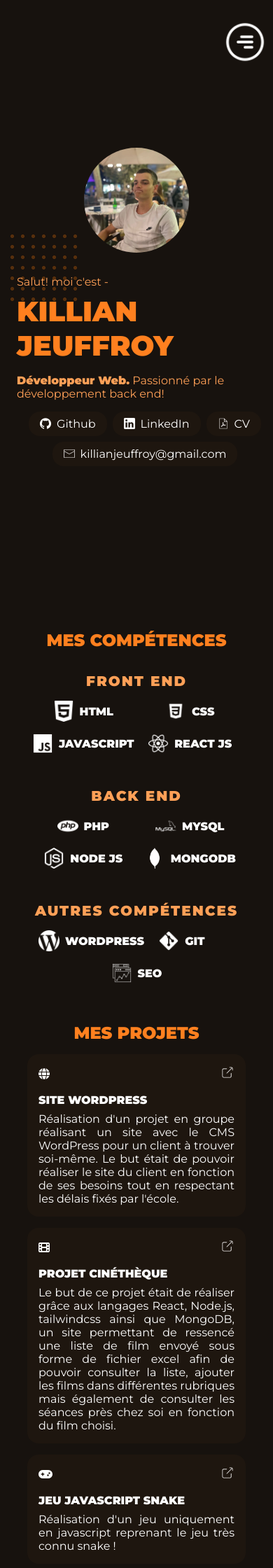
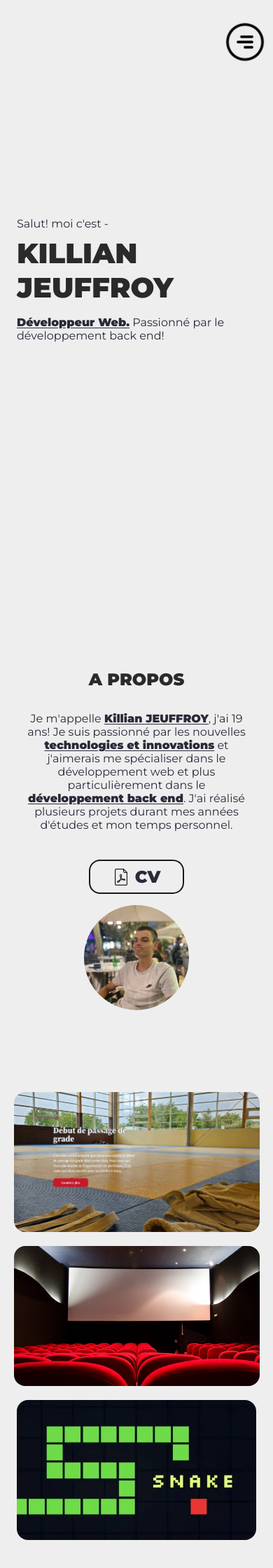
Before and after one commit to killianx45/portfolio_web2024, a PHP site: page / in a window 390 px wide. Shown: the top 2240 px of the page at 70% size. Run offline with PHP 8.4, Linux system fonts and the light colour scheme; some libraries are stand-ins or nearby versions.

Commit message:
modification du style et ajout de GSAP pour les animations sur la page

```diff
--- a/frontoffice/asset/css/app.css
+++ b/frontoffice/asset/css/app.css
@@ -7,14 +7,14 @@
   scroll-behavior: smooth;
 }
 :root {
-  --bg-primary: #17120e;
-  --bg-secondary: #1e160f;
+  --bg-primary: #eeeeee;
+  --bg-secondary: #191919;
   --bg-orange6: #66350c;
   --text-color: #fff;
   --black-color: #000;
-  --text-color-secondary: #ffa057;
-  --text-color-primary: #ff801f;
-  --low-contrast: #7e451d;
+  --text-color-secondary: #282a39;
+  --text-color-primary: #2a2a2a;
+  --low-contrast: #2a2a2a;
 }
 body {
   background: var(--bg-primary);
@@ -24,6 +24,8 @@ body {
 em {
   font-style: normal;
   font-weight: 900;
+  text-decoration: underline;
+  text-underline-offset: 2px;
 }
 
 /** HEADER **/
@@ -35,34 +37,12 @@ header {
   width: 100%;
   height: 100vh;
 }
-.background-line {
-  background-image: radial-gradient(var(--bg-orange6) 2.5px, transparent 2.5px);
-  background-size: 15px 15px;
-  background-color: var(--bg-primary);
-  opacity: 0.8;
-  width: 100px;
-  height: 100px;
-  position: absolute;
-  top: 330px;
-  left: 10px;
-  z-index: -1;
-}
+
 .header-content {
   margin-top: 32px;
   width: 100%;
 }
-.img-pp {
-  display: flex;
-  align-items: center;
-  justify-content: center;
-}
-.header-content .img-pp img {
-  width: 150px;
-  height: 150px;
-  border-radius: 50%;
-  margin-bottom: 16px;
-  object-fit: cover;
-}
+
 .header-content p {
   font-family: "Montserrat", sans-serif;
   margin-top: 16px;
@@ -81,32 +61,7 @@ h2 {
   font-weight: 900;
   color: var(--text-color-primary);
   font-size: 40px;
-}
-
-.social-media {
-  display: flex;
-  align-items: center;
-  flex-flow: row wrap;
-  margin-top: 16px;
-  margin-left: 24px;
-  gap: 8px;
-}
-.header-content .social-media a {
-  font-family: "Montserrat", sans-serif;
-  font-size: 16px;
-  color: #fff;
-  text-align: center;
-  text-decoration: none;
-  background: var(--bg-secondary);
-  padding: 8px 16px;
-  border-radius: 16px;
-  display: flex;
-  align-items: center;
-}
-.header-content a img {
-  width: 16px;
-  height: 16px;
-  margin-right: 8px;
+  clip-path: polygon(0 0, 100% 0, 100% 100%, 0 100%);
 }
 
 @media screen and (min-width: 744px) {
@@ -378,6 +232,135 @@ h2 {
   }
 }
 
+/** A PROPOS **/
+
+#propos {
+  display: flex;
+  flex-direction: column;
+  margin-top: 56px;
+}
+
+#propos h3 {
+  font-family: "Montserrat", sans-serif;
+  font-weight: 900;
+  text-align: center;
+  font-size: 24px;
+  color: var(--text-color-primary);
+  text-transform: uppercase;
+  margin-top: 56px;
+  margin-bottom: 16px;
+}
+
+.content-propos {
+  display: flex;
+  flex-direction: column;
+  gap: 16px;
+}
+
+.text-propos {
+  display: flex;
+  align-items: center;
+  flex-direction: column;
+  gap: 16px;
+}
+
+.text-propos p {
+  font-family: "Montserrat", sans-serif;
+  font-size: 16px;
+  color: var(--text-color-secondary);
+  margin-top: 16px;
+  margin-bottom: 8px;
+  text-align: center;
+  width: 80%;
+}
+
+.content-propos .text-propos a {
+  font-family: "Montserrat", sans-serif;
+  font-size: 24px;
+  color: var(--text-color-secondary);
+  font-weight: 900;
+  text-align: center;
+  text-decoration: none;
+  border: var(--bg-secondary) 2px solid;
+  margin-top: 16px;
+  padding: 8px 32px;
+  border-radius: 16px;
+  display: flex;
+  align-items: center;
+}
+.text-propos a img {
+  width: 24px;
+  height: 24px;
+  margin-right: 8px;
+}
+
+.img-pp {
+  display: flex;
+  align-items: center;
+  justify-content: center;
+}
+.img-pp img {
+  width: 150px;
+  height: 150px;
+  border-radius: 50%;
+  margin-bottom: 16px;
+  object-fit: cover;
+}
+
+@media screen and (min-width: 744px) {
+  #propos h3 {
+    font-size: 32px;
+  }
+  .content-propos {
+    flex-direction: row;
+    gap: 32px;
+  }
+  #propos p {
+    font-size: 16px;
+    width: 50%;
+  }
+  .text-propos a {
+    font-size: 24px;
+  }
+  .img-pp {
+    margin-right: 75px;
+  }
+  .img-pp img {
+    width: 200px;
+    height: 200px;
+  }
+}
+
+@media screen and (min-width: 1024px) {
+  .content-propos {
+    flex-direction: row;
+    gap: 32px;
+  }
+  #propos h3 {
+    font-size: 42px;
+  }
+  #propos p {
+    font-size: 24px;
+    width: 50%;
+  }
+  .text-propos a {
+    font-size: 24px;
+  }
+  .img-pp img {
+    width: 250px;
+    height: 250px;
+    margin-left: 40px;
+    -webkit-filter: blur(3px);
+    filter: blur(3px);
+    -webkit-transition: 0.3s ease-in-out;
+    transition: 0.3s ease-in-out;
+  }
+  .img-pp img:hover {
+    -webkit-filter: blur(0);
+    filter: blur(0);
+  }
+}
+
 /** MES COMPETENCES **/
 
 #competences h3 {
@@ -404,29 +396,41 @@ h2 {
   font-family: "Montserrat", sans-serif;
   font-weight: 900;
   font-size: 20px;
-  color: var(--text-color-secondary);
+  color: var(--bg-primary);
   text-transform: uppercase;
-  margin-top: 16px;
+  margin-top: 24px;
   letter-spacing: 2px;
   text-align: center;
 }
 
+.competences {
+  background: var(--bg-secondary);
+  border-radius: 16px;
+  display: flex;
+  flex-direction: column;
+  align-items: center;
+  gap: 16px;
+  width: 80%;
+  height: 350px;
+  margin-top: 16px;
+  padding: 16px;
+}
+
 .competences-front {
   display: flex;
-  flex-flow: wrap;
+  flex-direction: column;
   align-items: center;
   justify-content: center;
-  margin-top: 16px;
+  margin-top: 24px;
   gap: 16px;
 }
 
 .competences-front-item {
-  width: 35%;
   display: flex;
   align-items: center;
   justify-content: center;
   flex-direction: row;
-  gap: 8px;
+  gap: 16px;
 }
 
 .competences-front-item img {
@@ -437,7 +441,7 @@ h2 {
 .competences-front-item h5 {
   font-family: "Montserrat", sans-serif;
   font-size: 16px;
-  color: #fff;
+  color: var(--bg-primary);
   text-align: center;
   text-transform: uppercase;
 }
@@ -520,56 +529,26 @@ h2 {
 .slide-container {
   display: flex;
   flex-direction: column;
+  align-items: center;
+  justify-content: center;
   gap: 16px;
-  background: var(--bg-secondary);
   border-radius: 16px;
-  padding: 16px;
-  width: 80%;
-  height: 100%;
+  width: 90%;
 }
 
-.slide-img {
-  display: flex;
-  align-items: center;
-  justify-content: space-between;
-  z-index: 1;
-}
-.slide-img img {
-  width: 20px;
-  height: 20px;
+.slide-container img {
+  width: 100%;
+  height: 200px;
   border-radius: 16px;
-  z-index: 1;
-}
-.slide-img i {
-  font-size: 16px;
-  color: #fff;
-  z-index: 1;
-}
-.slide-content {
-  display: flex;
-  flex-direction: column;
-  gap: 8px;
-  z-index: 1;
-}
-.slide-content h4 {
-  font-family: "Montserrat", sans-serif;
-  font-weight: 900;
-  font-size: 16px;
-  color: #fff;
-  text-transform: uppercase;
-}
-.slide-content p {
-  font-family: "Montserrat", sans-serif;
-  font-size: 16px;
-  color: #fff;
-  text-align: justify;
-  margin-left: 0px;
-  width: 100%;
+  object-fit: cover;
 }
 
 @media screen and (min-width: 744px) {
   #projets h3 {
     font-size: 32px;
+  }
+  .slides {
+    width: 100%;
   }
   .slide-container {
     width: 70%;
@@ -629,9 +618,9 @@ h2 {
 .social-media {
   display: flex;
   align-items: center;
-  justify-content: center;
   flex-flow: row wrap;
   margin-top: 16px;
+  margin-left: 24px;
   gap: 8px;
 }
 .social-media a {
--- a/frontoffice/asset/js/app.js
+++ b/frontoffice/asset/js/app.js
@@ -32,13 +32,78 @@ menuIcon.addEventListener("click", function () {
   if (menuBox.classList.contains("open-menu")) {
     menuIcon.src = "frontoffice/asset/img/close1.webp";
   } else {
-    menuIcon.src = "frontoffice/asset/img/menu1.webp";
+    menuIcon.src = "frontoffice/asset/img/menu.webp";
   }
 });
 
 li.forEach(function (item) {
   item.addEventListener("click", function () {
     menuBox.classList.remove("open-menu");
-    menuIcon.src = "frontoffice/asset/img/menu1.webp";
+    menuIcon.src = "frontoffice/asset/img/menu.webp";
   });
 });
+
+// animations avec GSAP et ScrollTrigger
+
+gsap.registerPlugin(ScrollTrigger);
+
+gsap.from(".social-media a", {
+  scrollTrigger: {
+    trigger: ".social-media",
+    toggleActions: "restart none none reverse",
+    start: "top 50%",
+    end: "bottom 30%",
+  },
+  y: 100,
+  opacity: 0,
+  scale: 0,
+  ease: "elastic.out(0.4,0.15)",
+  duration: 1,
+  stagger: 0.2,
+});
+
+gsap.from("#section-projets", {
+  scrollTrigger: {
+    trigger: "#section-projets",
+    toggleActions: "restart none none reverse",
+    start: "top 80%",
+  },
+  x: "-100vw",
+  duration: 0.5,
+});
+
+gsap.from(".slides-container", {
+  scrollTrigger: {
+    trigger: ".slides-container",
+    start: "top center",
+  },
+  y: "100vh",
+  duration: 0.5,
+  stagger: 0.5,
+});
+
+if (window.innerWidth > 750) {
+  const project = document.querySelector(".slides");
+
+  function getScrollAmount() {
+    let projectWidth = project.scrollWidth;
+    return -(projectWidth - window.innerWidth / 1.6);
+  }
+
+  const tween = gsap.to(project, {
+    x: getScrollAmount,
+    y: 0,
+    duration: 3,
+    ease: "none",
+  });
+
+  ScrollTrigger.create({
+    trigger: "#projets",
+    start: "top 0%",
+    end: () => `+=${getScrollAmount() * -1}`,
+    pin: true,
+    animation: tween,
+    scrub: 3,
+    invalidateOnRefresh: true,
+  });
+}
--- a/index.html
+++ b/index.html
@@ -33,34 +33,28 @@
   <body>
     <header id="header">
       <img
-        src="frontoffice/asset/img/menu1.webp"
+        src="frontoffice/asset/img/menu.webp"
         alt="icone du menu"
         id="menuIcon"
       />
       <nav class="menu-box" id="menuBox" aria-label="Menu principal">
         <ul>
           <li><a href="#header" aria-label="Section d'accueil">Accueil</a></li>
+          <li><a href="#propos" aria-label="Section à propos">A propos</a></li>
+          <li><a href="#projets" aria-label="Section projets">Projets</a></li>
           <li>
             <a href="#competences" aria-label="Section compétences"
               >Compétences</a
             >
           </li>
-          <li><a href="#projets" aria-label="Section projets">Projets</a></li>
           <li><a href="#contact" aria-label="Section contact">Contact</a></li>
         </ul>
       </nav>
       <div class="header-content">
-        <div class="img-pp">
-          <img
-            src="frontoffice/asset/img/ppkillian.webp"
-            alt="Photo Profil Killian"
-          />
-        </div>
         <div class="content-text">
-          <div class="background-line"></div>
-          <p><span>Salut! moi c'est -</span></p>
-          <h1><span>Killian</span></h1>
-          <h2><span>Jeuffroy</span></h2>
+          <p>Salut! moi c'est -</p>
+          <h1>Killian</h1>
+          <h2>Jeuffroy</h2>
           <p>
             <span
               ><em>Développeur Web.</em> Passionné par le développement back
@@ -86,12 +80,7 @@
                 alt="Logo linkedin"
               />LinkedIn</a
             >
-            <a
-              href="frontoffice/asset/img/cv_alternance_killian_jeuffroy.webp"
-              target="_blank"
-              aria-label="CV"
-              ><img src="frontoffice/asset/img/pdf.webp" alt="icone pdf" />CV</a
-            >
+
             <a
               href="mailto:killianjeuffroy@gmail.com"
               target="_blank"
@@ -106,8 +95,82 @@
       </div>
     </header>
     <main>
+      <section id="propos" aria-labelledby="section-propos">
+        <h3 id="section-propos">A propos</h3>
+        <div class="content-propos">
+          <div class="text-propos">
+            <p>
+              Je m'appelle <em>Killian JEUFFROY</em>, j'ai 19 ans! Je suis
+              passionné par les nouvelles
+              <em>technologies et innovations</em> et j'aimerais me spécialiser
+              dans le développement web et plus particulièrement dans le
+              <em>développement back end</em>. J'ai réalisé plusieurs projets
+              durant mes années d'études et mon temps personnel.
+            </p>
+            <a
+              href="frontoffice/asset/img/cv_alternance_killian_jeuffroy.webp"
+              target="_blank"
+              aria-label="CV"
+              ><img
+                src="frontoffice/asset/img/pdf1.webp"
+                alt="icone pdf"
+              />CV</a
+            >
+          </div>
+          <div class="img-pp">
+            <img
+              src="frontoffice/asset/img/ppkillian.webp"
+              alt="Photo Profil Killian"
+            />
+          </div>
+        </div>
+      </section>
+      <section id="projets" aria-labelledby="section-projets">
+        <h3 id="section-projets">Mes projets</h3>
+        <div class="slides">
+          <div class="slide-container">
+            <a
+              href="https://ascoux-judoclub.fr"
+              target="_blank"
+              aria-label="Site projet"
+              ><img
+                class="img-projet"
+                src="frontoffice/asset/img/judo.webp"
+                alt="Site projet"
+            /></a>
+          </div>
+          <div class="slide-container">
+            <a
+              href="https://github.com/killianx45/projetfilerouge_b2d_cinetheque"
+              target="_blank"
+              aria-label="Site projet"
+              ><img
+                class="img-projet"
+                src="frontoffice/asset/img/cinetheque.webp"
+                alt="Site projet"
+            /></a>
+          </div>
+          <div class="slide-container">
+            <a
+              href="https://killianx45.github.io/snake"
+              target="_blank"
+              aria-label="Site projet"
+              ><img
+                class="img-projet"
+                src="frontoffice/asset/img/snake.webp"
+                alt="Site projet"
+            /></a>
+          </div>
+        </div>
+      </section>
       <section id="competences" aria-labelledby="section-competences">
         <h3 id="section-competences">Mes compétences</h3>
+        <p>
+          Durant ma 1ère année et 2ème année ainsi que mon temps personnel j'ai
+          pu acquérir différentes <em>compétences</em> dans le développement web
+          ! Je suis actuellement entrain d'apprendre le
+          <em>framework Symfony</em>.
+        </p>
         <div class="competences-container">
           <div class="competences">
             <h4>Front End</h4>
@@ -185,77 +248,6 @@
           </div>
         </div>
       </section>
-      <section id="projets" aria-labelledby="section-projets">
-        <h3 id="section-projets">Mes projets</h3>
-        <div class="slides">
-          <div class="slide-container">
-            <div class="slide-img">
-              <i class="fa-solid fa-globe"></i>
-              <a
-                href="https://ascoux-judoclub.fr"
-                target="_blank"
-                aria-label="Site projet"
-                ><img
-                  src="frontoffice/asset/img/partager.webp"
-                  alt="visiter le site"
-              /></a>
-            </div>
-            <div class="slide-content">
-              <h4>Site WordPress</h4>
-              <p>
-                Réalisation d'un projet en groupe réalisant un site avec le CMS
-                WordPress pour un client à trouver soi-même. Le but était de
-                pouvoir réaliser le site du client en fonction de ses besoins
-                tout en respectant les délais fixés par l'école.
-              </p>
-            </div>
-          </div>
-          <div class="slide-container">
-            <div class="slide-img">
-              <i class="fa-solid fa-film"></i>
-              <a
-                href="https://github.com/killianx45/projetfilerouge_b2d_cinetheque"
-                target="_blank"
-                aria-label="Site projet"
-                ><img
-                  src="frontoffice/asset/img/partager.webp"
-                  alt="visiter le site"
-              /></a>
-            </div>
-            <div class="slide-content">
-              <h4>Projet CinéThèque</h4>
-              <p>
-                Le but de ce projet était de réaliser grâce aux langages React,
-                Node.js, tailwindcss ainsi que MongoDB, un site permettant de
-                ressencé une liste de film envoyé sous forme de fichier excel
-                afin de pouvoir consulter la liste, ajouter les films dans
-                différentes rubriques mais également de consulter les séances
-                près chez soi en fonction du film choisi.
-              </p>
-            </div>
-          </div>
-          <div class="slide-container">
-            <div class="slide-img">
-              <i class="fa-solid fa-gamepad"></i>
-              <a
-                href="https://killianx45.github.io/snake"
-                target="_blank"
-                aria-label="Site projet"
-                ><img
-                  src="frontoffice/asset/img/partager.webp"
-                  alt="visiter le site"
-              /></a>
-            </div>
-            <div class="slide-content">
-              <h4>Jeu Javascript Snake</h4>
-              <p>
-                Réalisation d'un jeu uniquement en javascript reprenant le jeu
-                très connu snake !
-              </p>
-            </div>
-          </div>
-        </div>
-      </section>
       <section id="contact" aria-labelledby="section-contact">
         <h3 id="section-contact">Contact</h3>
         <p>
@@ -302,6 +294,8 @@
     <footer>
       <p>2024 - Portfolio killian jeuffroy</p>
     </footer>
+    <script src="https://cdn.jsdelivr.net/npm/gsap@3.12.5/dist/gsap.min.js"></script>
+    <script src="https://cdn.jsdelivr.net/npm/gsap@3.12.5/dist/ScrollTrigger.min.js"></script>
     <script src="frontoffice/asset/js/app.js"></script>
   </body>
 </html>
```
Also changed, not shown: other parts of frontoffice/asset/css/app.css (+42 -119 lines), frontoffice/asset/img/cinetheque.webp (added), frontoffice/asset/img/judo.webp (added), frontoffice/asset/img/pdf1.webp (added), frontoffice/asset/img/snake.webp (added).
